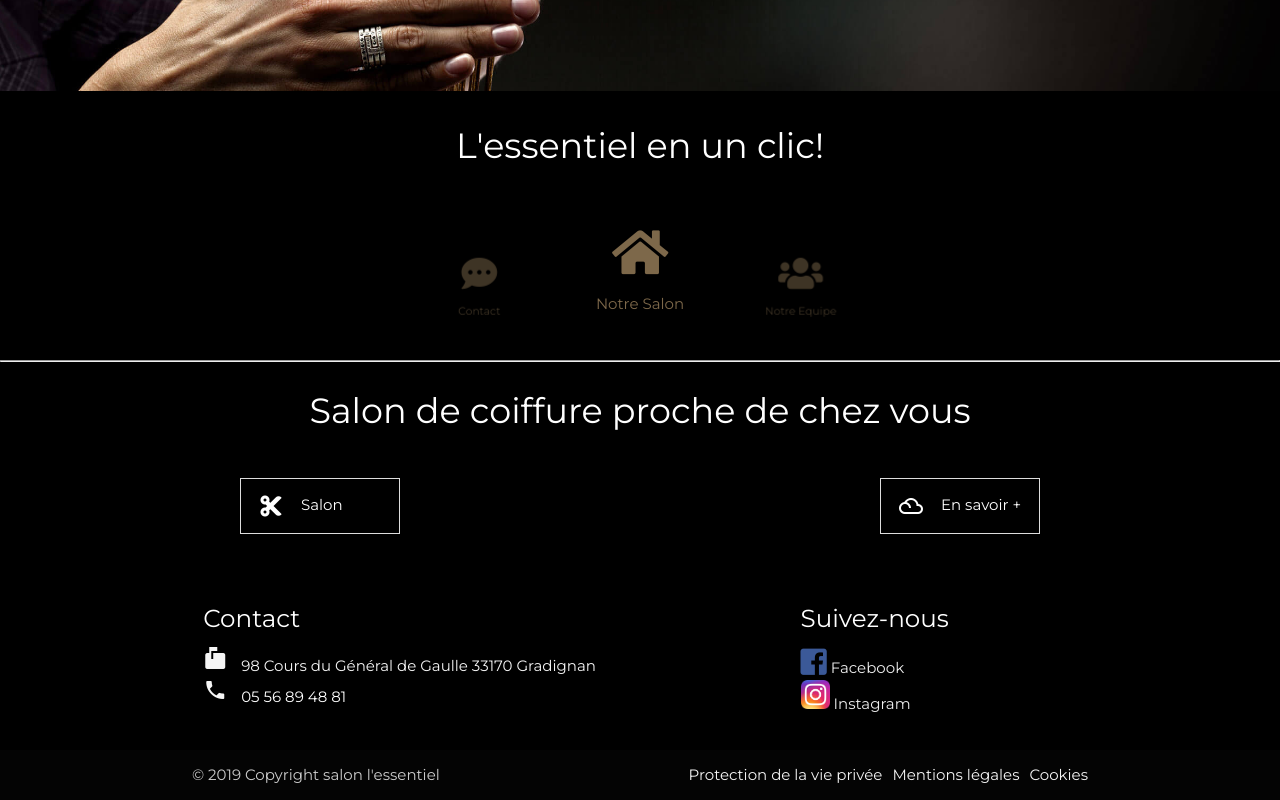
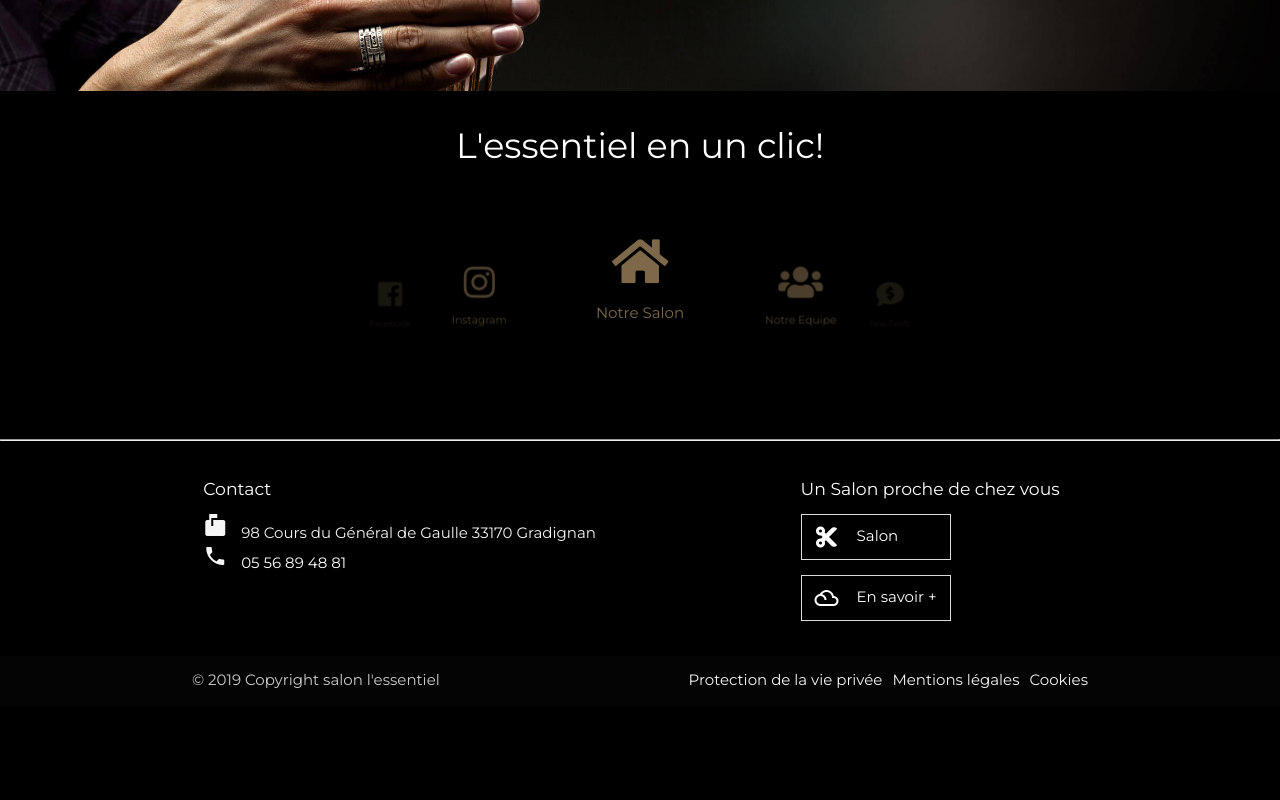
Before and after one commit to captainflo/Salon-Essentiel, a React (Create React App) app in the folder client/: page / in a window 1280 px wide. Shown: the part 373-1173 px from the top of the page. After the commit the page ends 1079 px from the top, so only its background shows below. Built offline with nearby package versions, Linux system fonts and the light colour scheme.

Commit message:
add new style

```diff
--- a/client/src/components/App.css
+++ b/client/src/components/App.css
@@ -1,19 +1,19 @@
 /* Font */
 @font-face {
   font-family: myFirstFont;
-    src: url(../fonts/Justlefthand.ttf)format('truetype');
+  src: url(../fonts/Justlefthand.ttf) format('truetype');
 }
 
-  h1{
+h1 {
   font-size: 2.28rem;
 }
 
-  h2{
+h2 {
   font-size: 35px;
 }
 
 /* Welcome */
-  .collapse{
+.collapse {
   margin-top: 100px;
 }
 .collapsible {
@@ -23,13 +23,11 @@
 }
 .collapsible-header {
   display: flex;
-    width: 160px;
-    margin-left: auto;
-    margin-right: auto;
+  width: 150px;
   cursor: pointer;
   -webkit-tap-highlight-color: transparent;
   line-height: 1.5;
-    padding: 1rem;
+  padding: 10px;
   background-color: black !important;
   border: 1px solid #ddd;
 }
@@ -37,39 +35,39 @@
   border: 1px solid #ddd;
 }
 
-.box-coiffeur{
+.box-coiffeur {
   display: inline;
 }
 
-.btn-coiffure{
+.btn-coiffure {
   margin: 5px;
-    background-color: #7d684a
+  background-color: #7d684a;
 }
 
-.btn-coiffure:hover{
-   background-color: #7d684a
+.btn-coiffure:hover {
+  background-color: #7d684a;
 }
 
 /* Link */
-.mimi-carousel a{
+.mimi-carousel a {
   color: #7d684a;
 }
 /* Body */
-body{
+body {
   font-family: 'Montserrat', sans-serif;
   background-color: #000000;
   color: #fff;
 }
 /* Sidebar */
-.title-Sidebar{
+.title-Sidebar {
   font-size: 30px !important;
 }
 /* Navbar */
-nav, footer{
-background: transparent !important;  /* fallback for old browsers */
-
+nav,
+footer {
+  background: transparent !important; /* fallback for old browsers */
 }
-.logo-brand{
+.logo-brand {
   width: 200px;
   margin-left: 20px;
 }
@@ -78,40 +76,35 @@ background: transparent !important;  /* fallback for old browsers */
 .slider {
   height: auto !important;
 }
-/* .indicators{
-    display: none;
-} */
 
 /* Carousel */
-.mimi-carousel{
-    height: 200px !important;
-}
-
-.mimi-carousel hr{
+.mimi-carousel hr {
   background-color: #fff;
 }
 
-.carousel{
-    margin-bottom:  -100px !important;
+.carousel {
+  margin-bottom: -30px !important;
   height: 250px !important;
   display: inline-table !important;
 }
-.carousel-title{
+.carousel-title {
   color: #fff;
+  margin-bottom: 30px;
 }
 
-.carousel-img{
+.carousel-img {
   border-radius: 8px;
 }
 
 /* Equipe */
-.card-content, .card-reveal{
+.card-content,
+.card-reveal {
   color: #000000;
   height: 183px;
 }
 
 /* Tarif */
-.collection{
+.collection {
   color: #000000;
   border: 6px solid #e0e0e0 !important;
 }
@@ -121,63 +114,52 @@ th {
   font-size: 20px;
 }
 
-td:last-child{
+td:last-child {
   text-align: right;
   padding-right: 0;
 }
 
-.long-td{
+.long-td {
   min-width: 125px;
 }
 
 /* Salon */
-.style-img{
+.style-img {
   border-radius: 5px !important;
 }
 
-
 /* Footer */
-.contact{
+.contact {
   margin-left: 10px;
 }
 
-.fa-facebook-square{
-    font-size: 30px;
-    color: #3b5998;
-}
-
-
-.fa-instagram{
-    font-size: 30px;
-}
-
-.mention{
+.mention {
   line-height: 0.8;
 }
 
 /* Responsive */
 @media only screen and (max-width: 600px) {
-    h1{
+  h1 {
     font-size: 20px;
   }
-    h2{
+  h2 {
     font-size: 18px;
   }
   /* Navbar */
-    .brand-logo{
+  .brand-logo {
     margin-left: 0px;
   }
-    .logo-brand{
+  .logo-brand {
     width: 150px;
   }
   /* Banner */
-    .caption h4{
+  .caption h4 {
     font-size: 20px;
   }
 
-    .caption h5{
+  .caption h5 {
     font-size: 18px;
-        background-color: rgba(0, 0, 0, 0.3)
+    background-color: rgba(0, 0, 0, 0.3);
   }
   /* Salon */
   .flex-s {
@@ -187,12 +169,11 @@ td:last-child{
   .box-a {
     order: 2;
   }
-     .back-none{
-        background-color: rgba(0, 0, 0, 0)!important;
+  .back-none {
+    background-color: rgba(0, 0, 0, 0) !important;
   }
   /* Footer */
-    .contact{
+  .contact {
     font-size: 11px;
   }
-
 }
--- a/client/src/components/Welcome.js
+++ b/client/src/components/Welcome.js
@@ -1,16 +1,15 @@
-import React from "react";
-import Banner from "./utils/Banner";
-import Carousel from "./utils/Carousel";
-import MetaTags from "react-meta-tags";
-import M from "materialize-css/dist/js/materialize.min.js";
-import "materialize-css/dist/css/materialize.min.css";
-import { Link } from "react-router-dom";
+import React from 'react';
+import Banner from './utils/Banner';
+import Carousel from './utils/Carousel';
+import MetaTags from 'react-meta-tags';
+import M from 'materialize-css/dist/js/materialize.min.js';
+import 'materialize-css/dist/css/materialize.min.css';
 
 class Welcome extends React.Component {
   componentDidMount() {
     window.scrollTo(0, 0);
     // Collapse
-    const elemcol = document.querySelectorAll(".collapsible");
+    const elemcol = document.querySelectorAll('.collapsible');
     M.Collapsible.init(elemcol, {});
   }
 
@@ -34,100 +33,12 @@ class Welcome extends React.Component {
           <meta
             property="og:image"
             content={
-              process.env.PUBLIC_URL + "/images/salon-essentiel--logo-black.png"
+              process.env.PUBLIC_URL + '/images/salon-essentiel--logo-black.png'
             }
           />
         </MetaTags>
         <Banner />
         <Carousel />
-        <div>
-          <h2
-            className="center"
-            style={{
-              marginBottom: "40px",
-              marginTop: "65px"
-            }}
-          >
-            Salon de coiffure proche de chez vous
-          </h2>
-          <div className="row center">
-            <div className="col m6">
-              <ul className="collapsible">
-                <li>
-                  <div className="collapsible-header">
-                    <i className="fas fa-cut"></i> Salon
-                  </div>
-                  <div className="collapsible-body">
-                    <ul>
-                      <div className="box-coiffeur">
-                        <Link to="/salon-cestas" className="btn-coiffure btn">
-                          <i className="fas fa-cut"></i> Cestas
-                        </Link>
-                        <Link to="/salon-canejan" className="btn-coiffure btn">
-                          <i className="fas fa-cut"></i> Canejan
-                        </Link>
-                        <Link to="/salon-leognan" className="btn-coiffure btn">
-                          <i className="fas fa-cut"></i> Léognan
-                        </Link>
-                        <Link to="/salon-pessac" className="btn-coiffure btn">
-                          <i className="fas fa-cut"></i> Pessac
-                        </Link>
-                        <Link
-                          to="/salon-villenave"
-                          className="btn-coiffure btn"
-                        >
-                          <i className="fas fa-cut"></i> Villenave d'ornon
-                        </Link>
-                        <Link to="/salon-begles" className="btn-coiffure btn">
-                          <i className="fas fa-cut"></i> Begles
-                        </Link>
-                        <Link to="/salon-talence" className="btn-coiffure btn">
-                          <i className="fas fa-cut"></i> Talence
-                        </Link>
-                      </div>
-                    </ul>
-                  </div>
-                </li>
-              </ul>
-            </div>
-            <div className="col m6">
-              <ul className="collapsible">
-                <li>
-                  <div className="collapsible-header">
-                    <i className="material-icons">filter_drama</i>En savoir +
-                  </div>
-                  <div className="collapsible-body">
-                    <h1>Salon de coiffure à Gradignan</h1>
-                    <h2 style={{ fontSize: "30px" }}>Coiffeur à Gradignan</h2>
-                    <h2 style={{ fontSize: "25px" }}>Présentation</h2>
-                    <p>
-                      L'équipe du Salon L'Essentiel à Gradignan, réalise toutes
-                      vos envies en matières de coiffures ! Vous hésitez pour un
-                      changement radical ? Nous prenons le temps d'échanger sur
-                      vos goûts et vous conseillons par rapport à la forme de
-                      votre visage. Vous souhaitez rafraichir votre coupe ou
-                      votre couleur tout en passant un moment agréable ? C'est
-                      toujours avec bonne humeur que nous vous accueillons !
-                    </p>
-                    <h2 style={{ fontSize: "25px" }}>Prestations tarifs</h2>
-                    <p>
-                      Notre salon de coiffure, le Salon L 'Essentiel , vous
-                      invite à découvrir nos différentes prestations, pour
-                      hommes , femmes et enfants . Venez vous faire chouchouter
-                      et oubliez vos tracas quotidiens le temps d'une pause dans
-                      un salon de coiffure à l'ambiance chaleureuse et
-                      conviviale. Profitez-en pour découvrir d'autres genres
-                      musicaux et les artistes qui viennent exposer, de temps à
-                      autres, dans votre salon de coiffure de proximité ! Vous
-                      ne viendrez plus seulement pour une coupe de cheveux ,
-                      vous viendrez pour profiter du moment présent !
-                    </p>
-                  </div>
-                </li>
-              </ul>
-            </div>
-          </div>
-        </div>
       </div>
     );
   }
--- a/client/src/components/utils/Carousel.js
+++ b/client/src/components/utils/Carousel.js
@@ -1,11 +1,11 @@
-import React from "react";
-import M from "materialize-css/dist/js/materialize.min.js";
-import { Link } from "react-router-dom";
+import React from 'react';
+import M from 'materialize-css/dist/js/materialize.min.js';
+import { Link } from 'react-router-dom';
 
 class Carousel extends React.Component {
   componentDidMount() {
     // Carousel
-    var elemCarou = document.querySelectorAll(".carousel");
+    var elemCarou = document.querySelectorAll('.carousel');
     M.Carousel.init(elemCarou, {
       padding: 100
     });
@@ -18,24 +18,44 @@ class Carousel extends React.Component {
         </h2>
         <div className="carousel">
           <Link className="carousel-item center" to="/coiffure">
-            <i style={{ fontSize: "50px" }} className="fas fa-home "></i>
+            <i style={{ fontSize: '50px' }} className="fas fa-home "></i>
             <p>Notre Salon</p>
           </Link>
           <Link className="carousel-item center" to="/equipe">
-            <i style={{ fontSize: "50px" }} className="fas fa-users"></i>
+            <i style={{ fontSize: '50px' }} className="fas fa-users"></i>
             <p>Notre Equipe</p>
           </Link>
           <Link className="carousel-item center" to="/tarifs">
             <i
-              style={{ fontSize: "50px" }}
+              style={{ fontSize: '50px' }}
               className="fas fa-comment-dollar"
             ></i>
             <p>Nos Tarifs</p>
           </Link>
           <Link className="carousel-item center" to="/contact">
-            <i style={{ fontSize: "50px" }} className="fas fa-comment-dots"></i>
+            <i style={{ fontSize: '50px' }} className="fas fa-comment-dots"></i>
             <p>Contact</p>
           </Link>
+          <a
+            className="carousel-item center"
+            href="https://www.facebook.com/pageSalonLEssentiel/?fref=ts"
+            target="blank"
+          >
+            <i
+              style={{ fontSize: '50px' }}
+              className="fab fa-facebook-square"
+            ></i>
+            <p>Facebook</p>
+          </a>
+
+          <a
+            className="carousel-item center"
+            href="https://www.instagram.com/salon_lessentiel/"
+            target="blank"
+          >
+            <i style={{ fontSize: '50px' }} className="fab fa-instagram"></i>
+            <p>Instagram</p>
+          </a>
         </div>
         <hr></hr>
       </div>
--- a/client/src/components/utils/Footer.js
+++ b/client/src/components/utils/Footer.js
@@ -1,5 +1,5 @@
-import React from "react";
-import { Link } from "react-router-dom";
+import React from 'react';
+import { Link } from 'react-router-dom';
 
 class Navabar extends React.Component {
   render() {
@@ -8,18 +8,18 @@ class Navabar extends React.Component {
         <div className="container">
           <div className="row">
             <div className="col l6 s12">
-              <h5 className="white-text">Contact</h5>
+              <h6 className="white-text">Contact</h6>
               <ul className="grey-text text-lighten-4">
                 <li>
-                  <i className="material-icons">markunread_mailbox</i>{" "}
+                  <i className="material-icons">markunread_mailbox</i>{' '}
                   <span className="contact">
                     98 Cours du Général de Gaulle 33170 Gradignan
                   </span>
                 </li>
                 <li>
-                  <i className="material-icons">phone</i>{" "}
+                  <i className="material-icons">phone</i>{' '}
                   <a
-                    style={{ color: "#fff" }}
+                    style={{ color: '#fff' }}
                     href="tel:0556894881"
                     className="contact"
                   >
@@ -29,30 +29,107 @@ class Navabar extends React.Component {
               </ul>
             </div>
             <div className="col l4 offset-l2 s12">
-              <h5 className="white-text">Suivez-nous</h5>
+              <h6 className="white-text">Un Salon proche de chez vous</h6>
               <ul>
                 <li>
-                  <a
-                    className="grey-text text-lighten-3"
-                    href="https://www.facebook.com/pageSalonLEssentiel/?fref=ts"
-                    target="blank"
-                  >
-                    <i className="fab fa-facebook-square"></i> Facebook
-                  </a>
+                  <ul className="collapsible">
+                    <li>
+                      <div className="collapsible-header">
+                        <i className="fas fa-cut"></i> Salon
+                      </div>
+                      <div className="collapsible-body">
+                        <ul>
+                          <div className="box-coiffeur">
+                            <Link
+                              to="/salon-cestas"
+                              className="btn-coiffure btn"
+                            >
+                              <i className="fas fa-cut"></i> Cestas
+                            </Link>
+                            <Link
+                              to="/salon-canejan"
+                              className="btn-coiffure btn"
+                            >
+                              <i className="fas fa-cut"></i> Canejan
+                            </Link>
+                            <Link
+                              to="/salon-leognan"
+                              className="btn-coiffure btn"
+                            >
+                              <i className="fas fa-cut"></i> Léognan
+                            </Link>
+                            <Link
+                              to="/salon-pessac"
+                              className="btn-coiffure btn"
+                            >
+                              <i className="fas fa-cut"></i> Pessac
+                            </Link>
+                            <Link
+                              to="/salon-villenave"
+                              className="btn-coiffure btn"
+                            >
+                              <i className="fas fa-cut"></i> Villenave d'ornon
+                            </Link>
+                            <Link
+                              to="/salon-begles"
+                              className="btn-coiffure btn"
+                            >
+                              <i className="fas fa-cut"></i> Begles
+                            </Link>
+                            <Link
+                              to="/salon-talence"
+                              className="btn-coiffure btn"
+                            >
+                              <i className="fas fa-cut"></i> Talence
+                            </Link>
+                          </div>
+                        </ul>
+                      </div>
+                    </li>
+                  </ul>
                 </li>
                 <li>
-                  <a
-                    className="grey-text text-lighten-3"
-                    href="https://www.instagram.com/salon_lessentiel/"
-                    target="blank"
-                  >
-                    <img
-                      src={process.env.PUBLIC_URL + "/images/instagram.png"}
-                      alt="background"
-                      style={{ width: "29px" }}
-                    />{" "}
-                    Instagram
-                  </a>
+                  <ul className="collapsible">
+                    <li>
+                      <div className="collapsible-header">
+                        <i className="material-icons">filter_drama</i>En savoir
+                        +
+                      </div>
+                      <div className="collapsible-body">
+                        <h1 style={{ fontSize: '21px' }}>
+                          Salon de coiffure à Gradignan
+                        </h1>
+                        <h2 style={{ fontSize: '20px' }}>
+                          Coiffeur à Gradignan
+                        </h2>
+                        <h2 style={{ fontSize: '20px' }}>Présentation</h2>
+                        <p>
+                          L'équipe du Salon L'Essentiel à Gradignan, réalise
+                          toutes vos envies en matières de coiffures ! Vous
+                          hésitez pour un changement radical ? Nous prenons le
+                          temps d'échanger sur vos goûts et vous conseillons par
+                          rapport à la forme de votre visage. Vous souhaitez
+                          rafraichir votre coupe ou votre couleur tout en
+                          passant un moment agréable ? C'est toujours avec bonne
+                          humeur que nous vous accueillons !
+                        </p>
+                        <h2 style={{ fontSize: '20px' }}>Prestations tarifs</h2>
+                        <p>
+                          Notre salon de coiffure, le Salon L 'Essentiel , vous
+                          invite à découvrir nos différentes prestations, pour
+                          hommes , femmes et enfants . Venez vous faire
+                          chouchouter et oubliez vos tracas quotidiens le temps
+                          d'une pause dans un salon de coiffure à l'ambiance
+                          chaleureuse et conviviale. Profitez-en pour découvrir
+                          d'autres genres musicaux et les artistes qui viennent
+                          exposer, de temps à autres, dans votre salon de
+                          coiffure de proximité ! Vous ne viendrez plus
+                          seulement pour une coupe de cheveux , vous viendrez
+                          pour profiter du moment présent !
+                        </p>
+                      </div>
+                    </li>
+                  </ul>
                 </li>
               </ul>
             </div>
@@ -65,14 +142,14 @@ class Navabar extends React.Component {
               Cookies
             </Link>
             <Link
-              style={{ marginRight: "10px" }}
+              style={{ marginRight: '10px' }}
               className="grey-text text-lighten-4 right"
               to="/mentions-legales"
             >
               Mentions légales
             </Link>
             <Link
-              style={{ marginRight: "10px" }}
+              style={{ marginRight: '10px' }}
               className="grey-text text-lighten-4 right"
               to="/privacy"
             >
```
Lines whose indentation alone changed are shown as unchanged.
